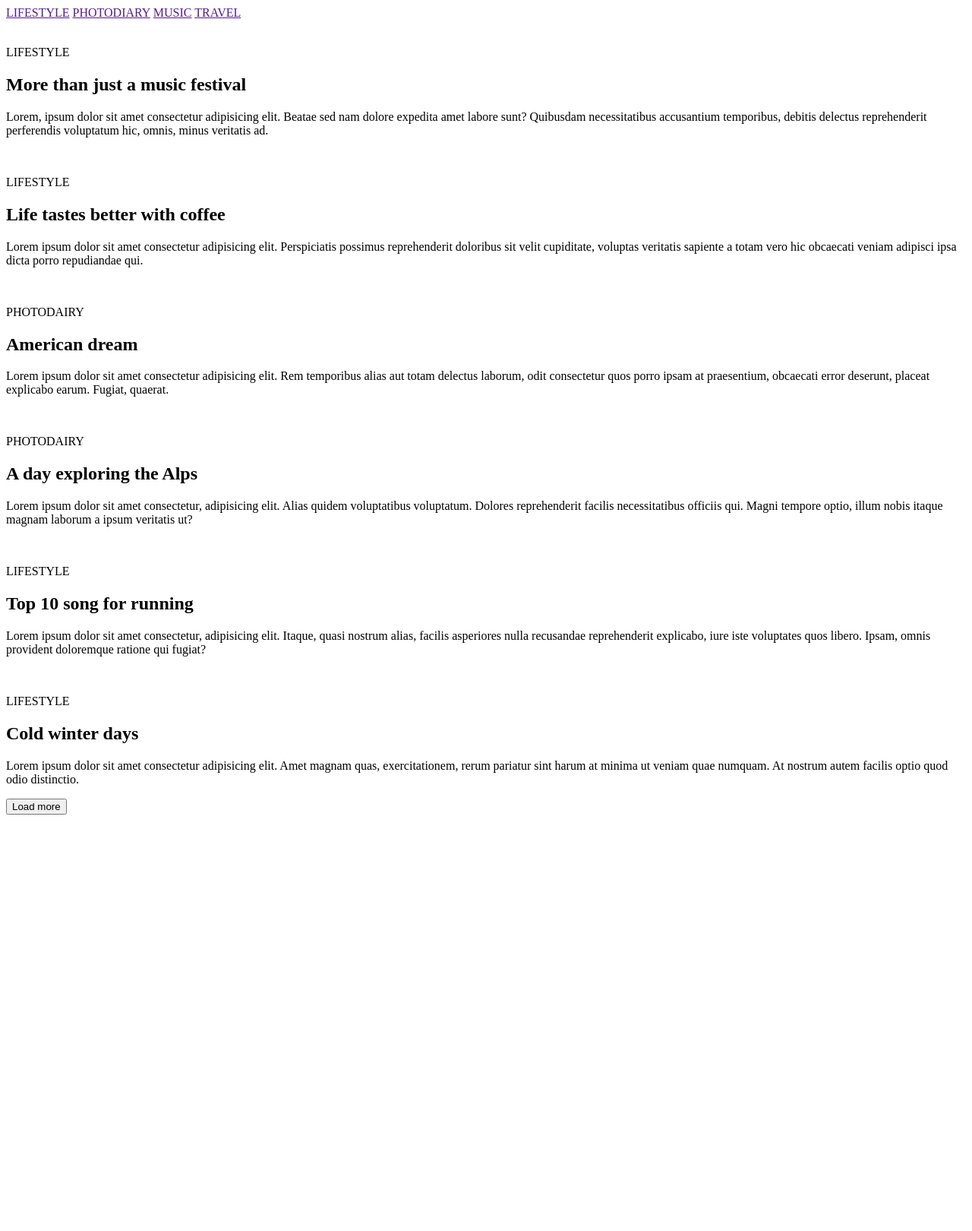
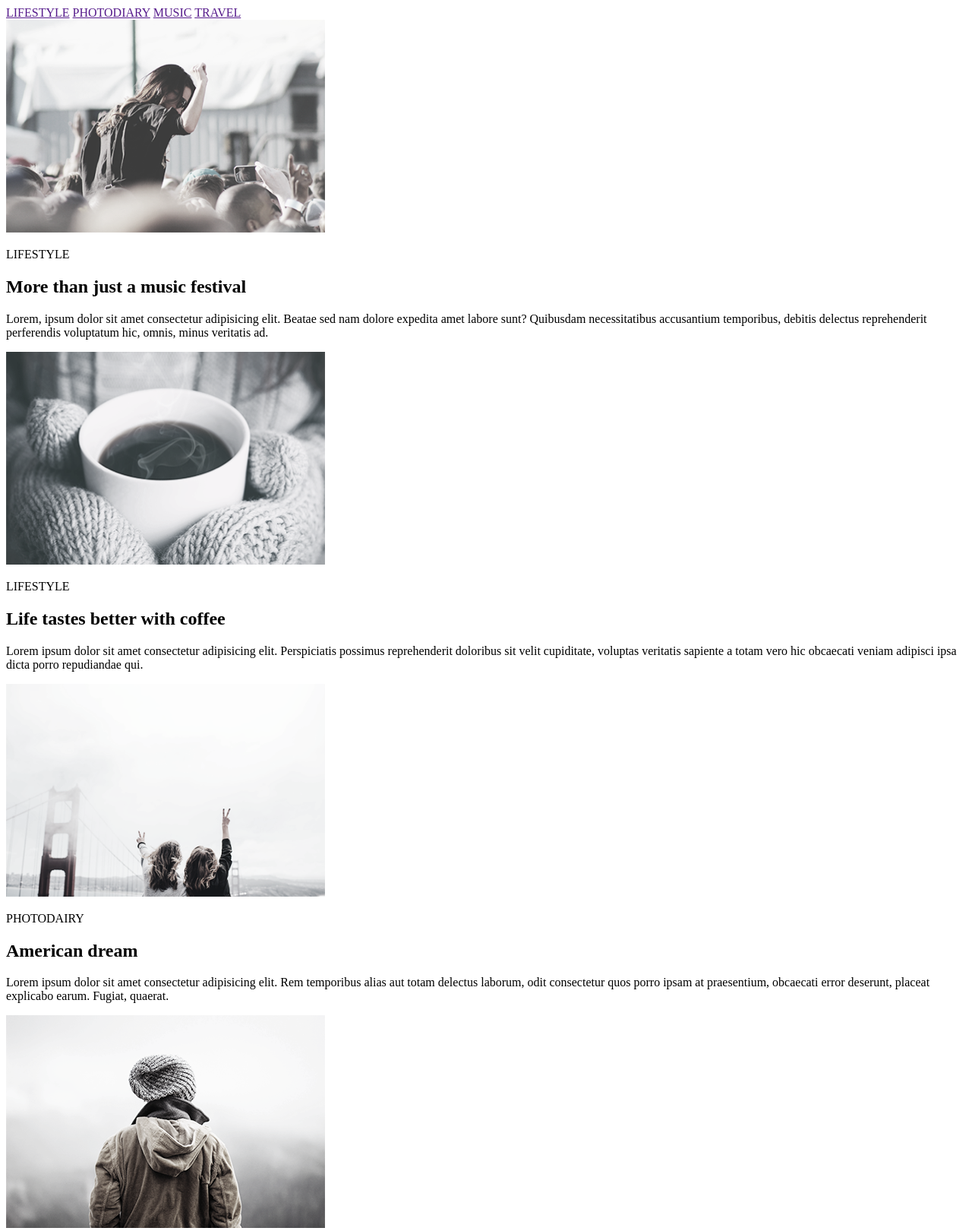
Before and after one commit to Bogdan1038/Bogdan103gaeg, a plain HTML site: page index.html in a window 1280 px wide. Shown: the top 1620 px of the page at 76% size. Before the commit the page ends 1080 px from the top, so only its background shows below. Drawn offline with Linux system fonts and the light colour scheme.

Commit message:
апвывр
врварвар

```diff
--- a/index.html
+++ b/index.html
@@ -17,7 +17,7 @@
     <main>
         <section>
             <article>
-                <img src="./1_1.png" alt="">
+                <img src="./1 1.png" alt="">
                 <div>
                     <p>LIFESTYLE</p>
                     <h2>More than just a music festival </h2>
@@ -25,7 +25,7 @@
                 </div>
             </article>
             <article>
-                <img src="./2_1.png" alt="">
+                <img src="./2 1.png" alt="">
                 <div>
                     <p>LIFESTYLE</p>
                     <h2>Life tastes better with coffee</h2>
@@ -33,7 +33,7 @@
                 </div>
             </article>
             <article>
-                <img src="./3_1.png" alt="">
+                <img src="./3 1.png" alt="">
                 <div>
                     <p>PHOTODAIRY</p>
                     <h2>American dream</h2>
@@ -41,7 +41,7 @@
                 </div>
             </article>
             <article>
-                <img src="./4_1.png" alt="">
+                <img src="./4 1.png" alt="">
                 <div>
                     <p>PHOTODAIRY</p>
                     <h2>A day exploring the Alps</h2>
@@ -49,7 +49,7 @@
                 </div>
             </article>
             <article>
-                <img src="./1_2.png" alt="">
+                <img src="./1 2.png" alt="">
                 <div>
                     <p>LIFESTYLE</p>
                     <h2>Top 10 song for running</h2>
@@ -57,7 +57,7 @@
                 </div>
             </article>
             <article>
-                <img src="./2_2.png" alt="">
+                <img src="./2 2.png" alt="">
                 <div>
                     <p>LIFESTYLE</p>
                     <h2>Cold winter days</h2>
```
